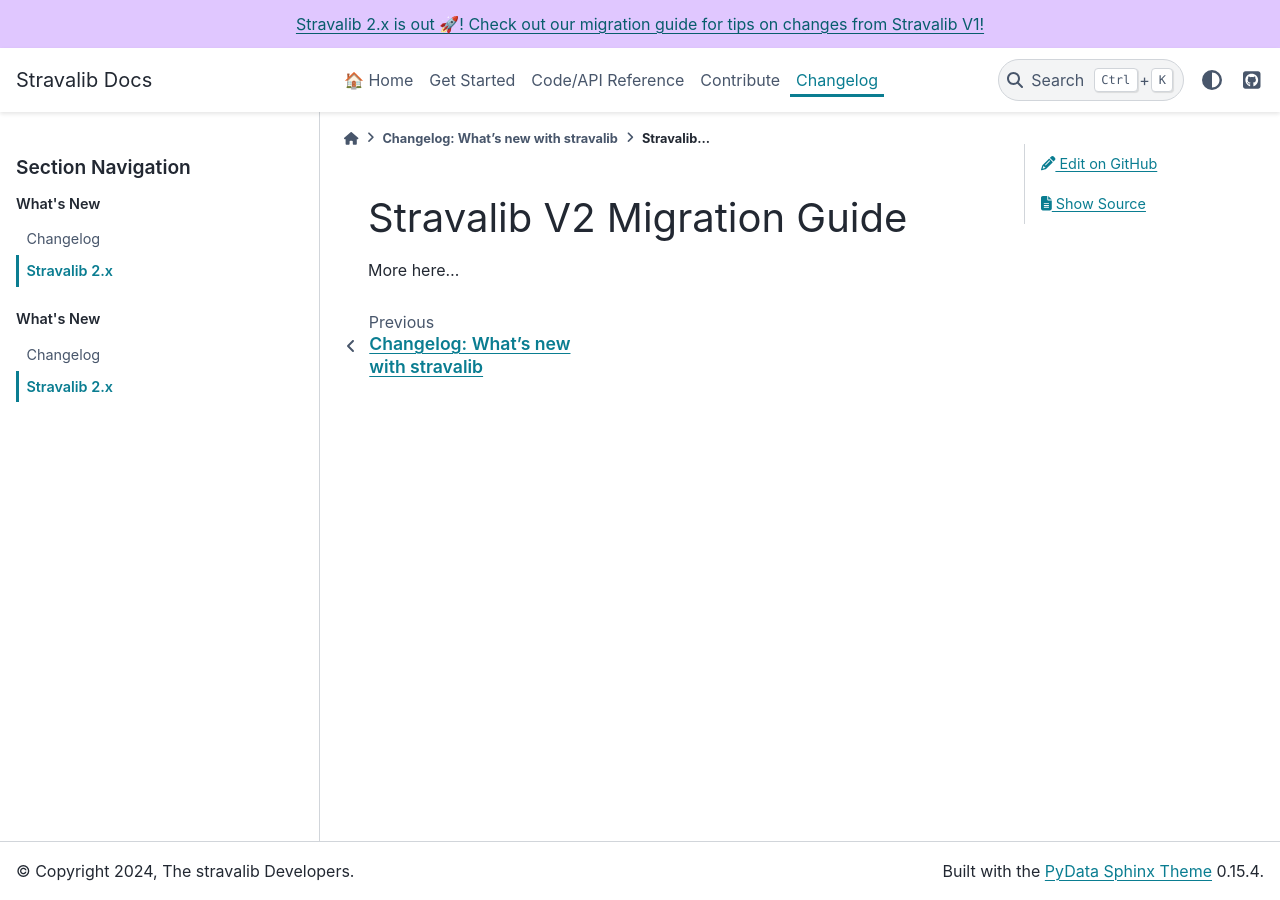
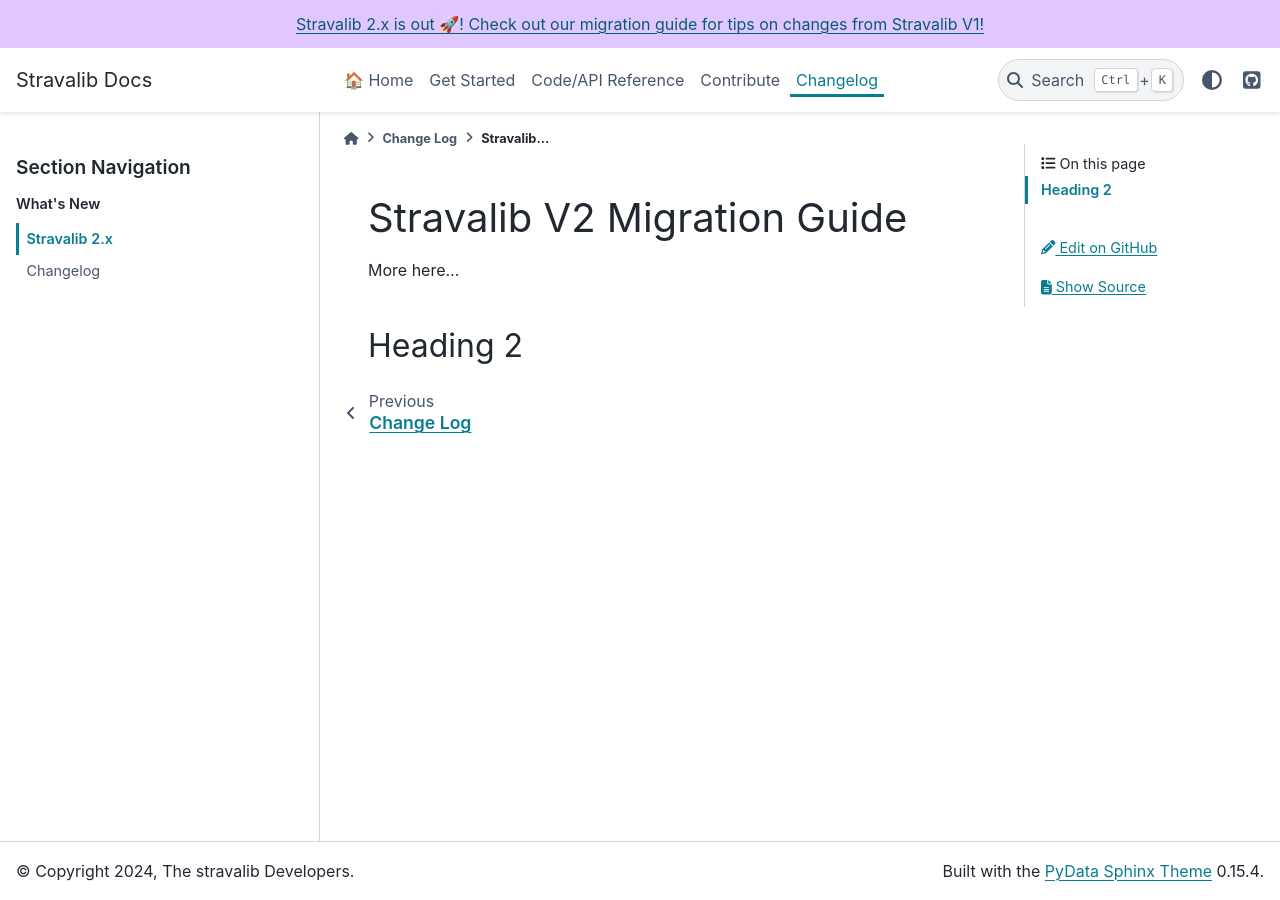
Before and after one commit to stravalib/stravalib, a Sphinx documentation site: the page built from docs/whats-new/stravalib-2.md, in a window 1280 px wide. Built offline with Sphinx 7.4.7 and the PyData theme 0.15.4, drawn with Linux system fonts in a browser that asks for light colours; pages that are not in the unit, such as notebooks, are missing from menus; the version number could not be read and is left out.

Commit message:
Nav cleanup

````diff
--- a/docs/conf.py
+++ b/docs/conf.py
@@ -17,8 +17,6 @@
 import sys
 
 import stravalib
-
-sys.setrecursionlimit(1500)
 
 sys.path.insert(0, os.path.abspath("../"))
 sys.path.insert(0, os.path.abspath("../src"))
@@ -117,7 +115,7 @@
     # "navbar_align": "left",  # [left, content, right] For testing that the navbar items align properly
     "github_url": "https://github.com/stravalib/stravalib",
     "footer_start": ["copyright"],
-    "announcement": "<a href='stravalib-2.html'>Stravalib 2.x is out 🚀! Check out our migration guide for tips on changes from Stravalib V1!</a>",
+    "announcement": "<a href='/whats-new/stravalib-2.html'>Stravalib 2.x is out 🚀! Check out our migration guide for tips on changes from Stravalib V1!</a>",
 }
 
 html_context = {
--- a/docs/contributing/documentation-changelog.md
+++ /dev/null
@@ -1,3 +0,0 @@
-
-
-```{include} ../../changelog.md
--- a/docs/whats-new/changelog.md
+++ b/docs/whats-new/changelog.md
@@ -1,14 +1,10 @@
-# Changelog: What's new with stravalib
-
-:::{include} ./changelog.md
-:start-line: 3
-:::
-
 :::{toctree}
 :hidden:
 :caption: What's New
 
+Stravalib 2.x <stravalib-2>
 Changelog <self>
-Stravalib 2.x <stravalib-2>
 
 :::
+
+```{include} ../../changelog.md
--- a/docs/whats-new/stravalib-2.md
+++ b/docs/whats-new/stravalib-2.md
@@ -1,3 +1,5 @@
 # Stravalib V2 Migration Guide
 
 More here...
+
+## Heading 2
````
